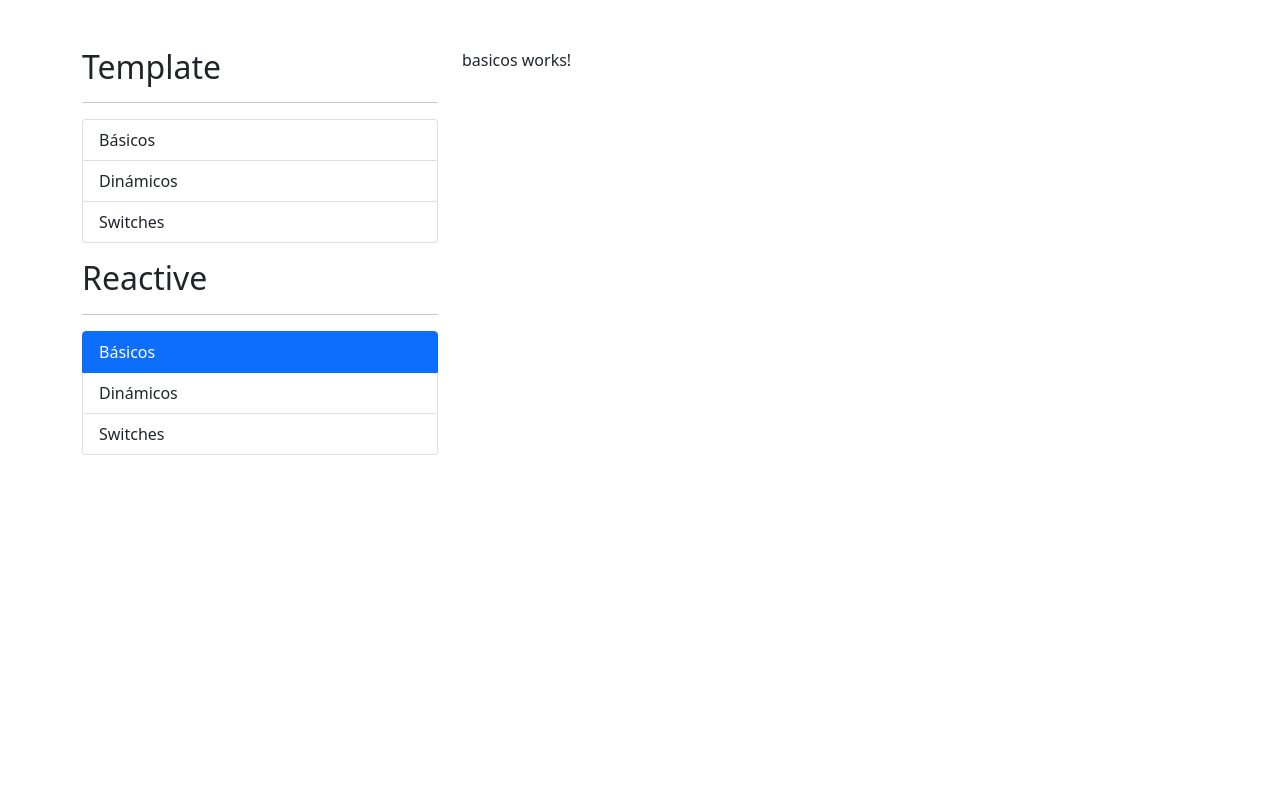
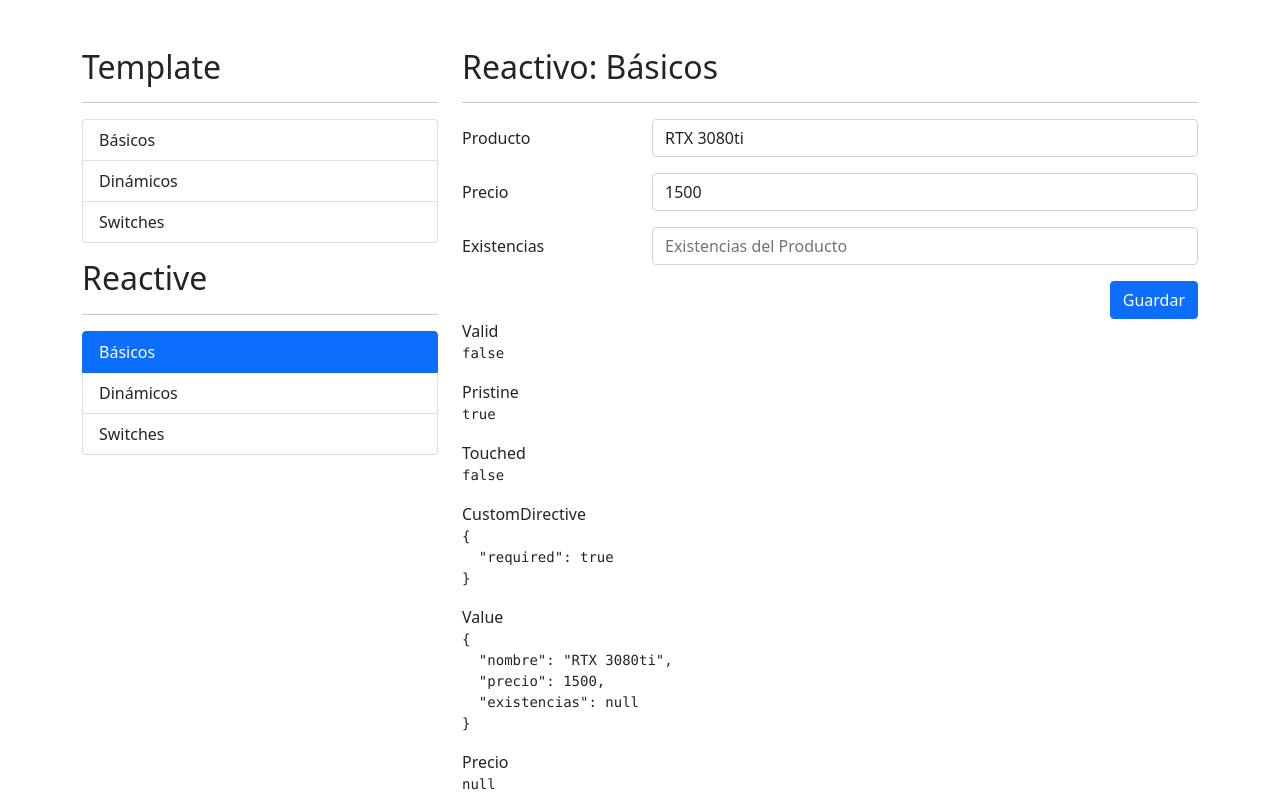
Before and after one commit to soRodriguezz/formularios-app-angular, an Angular app: page /reactive/basicos in a window 1280 px wide. Built offline with nearby package versions, Linux system fonts and the light colour scheme.

Commit message:
(feat) formulario reactivos

```diff
--- a/src/app/reactive/basicos/basicos.component.html
+++ b/src/app/reactive/basicos/basicos.component.html
@@ -1 +1,85 @@
-<p>basicos works!</p>
+<h2>Reactivo: Básicos</h2>
+<hr />
+
+<div class="row">
+  <div class="col">
+    <form (ngSubmit)="guardar()" autocomplete="off" [formGroup]="miFormulario">
+      <!-- CAMPO DE PRODUCTO -->
+      <div class="mb-3 row">
+        <label class="col-sm-3 col-form-label">Producto</label>
+        <div class="col-sm-9">
+          <input
+            type="text"
+            class="form-control"
+            placeholder="Nombre del Producto"
+            formControlName="nombre"
+          />
+          <span class="form-text text-danger" *ngIf="campoEsValido('nombre')"> Debe de ser de 3 letras </span>
+        </div>
+      </div>
+
+      <!-- CAMPO DE PRECIO -->
+      <div class="mb-3 row">
+        <label class="col-sm-3 col-form-label">Precio</label>
+        <div class="col-sm-9">
+          <input
+            type="number"
+            class="form-control"
+            placeholder="Precio del Producto"
+            formControlName="precio"
+          />
+          <span class="form-text text-danger"  *ngIf="campoEsValido('precio')">
+            El precio debe ser 0 o mayor
+          </span>
+        </div>
+      </div>
+
+      <!-- CAMPO DE EXISTENCIAS -->
+      <div class="mb-3 row">
+        <label class="col-sm-3 col-form-label">Existencias</label>
+        <div class="col-sm-9">
+          <input
+            type="number"
+            class="form-control"
+            placeholder="Existencias del Producto"
+            formControlName="existencias"
+          />
+          <span class="form-text text-danger"  *ngIf="campoEsValido('existencias')">
+            Las existencias deben ser 0 o mayor
+          </span>
+        </div>
+      </div>
+
+      <div class="row">
+        <div class="col">
+          <button type="submit" class="btn btn-primary float-end">
+            Guardar
+          </button>
+          <!-- [disabled]="miFormulario.invalid" -->
+        </div>
+      </div>
+    </form>
+  </div>
+</div>
+
+<div class="row">
+  <div class="col">
+    <span>Valid</span>
+    <pre>{{ miFormulario.valid }}</pre>
+
+    <span>Pristine</span>
+    <pre>{{ miFormulario.pristine }}</pre>
+
+    <span>Touched</span>
+    <pre>{{ miFormulario.touched }}</pre>
+
+    <span>CustomDirective</span>
+    <pre>{{ miFormulario.controls.existencias?.errors | json }}</pre>
+
+    <span>Value</span>
+    <pre>{{ miFormulario.value | json }}</pre>
+
+    <span>Precio</span>
+    <pre>{{ miFormulario.controls.precio.errors | json }}</pre>
+  </div>
+</div>
--- a/src/app/reactive/basicos/basicos.component.ts
+++ b/src/app/reactive/basicos/basicos.component.ts
@@ -1,4 +1,6 @@
+import { FormBuilder, Validators } from '@angular/forms';
 import { Component, OnInit } from '@angular/core';
+import { FormGroup } from '@angular/forms';
 
 @Component({
   selector: 'app-basicos',
@@ -8,9 +10,39 @@ import { Component, OnInit } from '@angular/core';
 })
 export class BasicosComponent implements OnInit {
 
-  constructor() { }
+  // miFormulario: FormGroup = new FormGroup({
+  //   nombre: new FormControl('RTX 4080ti'),
+  //   precio: new FormControl(1500),
+  //   existencias: new FormControl(5)
+  // });
+
+  miFormulario: FormGroup = this.fb.group({
+    nombre: [ , [Validators.required, Validators.minLength(3)]],
+    precio: [ , [Validators.required, Validators.min(0)]],
+    existencias: [ , [Validators.required, Validators.min(0)]]
+  });
+
+  constructor( private fb: FormBuilder ) { }
 
   ngOnInit(): void {
+    this.miFormulario.reset({
+      nombre: 'RTX 3080ti',
+      precio: 1500,
+      // existencias: 5
+    })
   }
 
+  campoEsValido( campo: string ) {
+    return this.miFormulario.controls[campo].errors
+        && this.miFormulario.controls[campo].touched;
+  }
+
+  guardar() {
+    if(this.miFormulario.invalid) {
+      this.miFormulario.markAllAsTouched();
+      return;
+    }
+    console.log(this.miFormulario.value);
+    this.miFormulario.reset();
+  }
 }
--- a/src/app/reactive/dinamicos/dinamicos.component.html
+++ b/src/app/reactive/dinamicos/dinamicos.component.html
@@ -1 +1,65 @@
-<p>dinamicos works!</p>
+<h2>Reactivos: <small> Dinámicos </small></h2>
+<hr />
+<form (ngSubmit)="guardar()" autocomplete="off" [formGroup]="miFormulario">
+  <!-- NOMBRE -->
+  <div class="mb-3 row">
+    <label class="col-sm3 col-form-label">Nombre</label>
+    <div class="col-sm-12">
+      <input
+        class="form-control"
+        placeholder="Nombre de la persona"
+        formControlName="nombre"
+      />
+      <span class="form-text text-danger" *ngIf="campoEsValido('nombre')">
+        Este campo es obligatorio
+      </span>
+    </div>
+  </div>
+
+  <!-- Agregar -->
+  <div class="mb-3 row">
+    <label class="col-sm3 col-form-label">Agregar</label>
+    <div class="col-sm-12">
+      <div class="input-group">
+        <input
+          class="form-control"
+          placeholder="Agregar favorito"
+          name="nuevoJuego"
+          [formControl]="nuevoFavorito"
+          (keyup.enter)="agregarFavorito()"
+        />
+        <button class="btn btn-outline-primary" type="button" (click)="agregarFavorito()">Agregar</button>
+      </div>
+    </div>
+  </div>
+
+  <!-- VISTA DE JUEGOS FAVORITOS -->
+  <div class="mb-3 row">
+    <label class="col-sm3 col-form-label">Favoritos</label>
+    <div class="col-sm-12" formArrayName="favoritos">
+      <div class="input-group mb-1" *ngFor="let favorito of favoritosArr.controls; let i = index">
+        <input class="form-control" [formControlName]="i" />
+        <button class="btn btn-outline-danger" (click)="borrar(i)" type="button">Eliminar</button>
+      </div>
+    </div>
+  </div>
+
+  <div class="row">
+    <div class="col-sm-12">
+      <button type="submit" class="btn btn-primary float-end">Guardar</button>
+    </div>
+  </div>
+</form>
+
+<span>Valid</span>
+<pre> {{ miFormulario.valid }}</pre>
+
+<span>Value</span>
+<pre> {{ miFormulario.value | json }}</pre>
+
+<span>Agregar juego</span>
+<pre> {{ nuevoFavorito.valid }}</pre>
+
+
+<span>Agregar juego</span>
+<pre> {{ nuevoFavorito.value }}</pre>
--- a/src/app/reactive/dinamicos/dinamicos.component.ts
+++ b/src/app/reactive/dinamicos/dinamicos.component.ts
@@ -1,4 +1,7 @@
-import { Component, OnInit } from '@angular/core';
+import { FormControl } from '@angular/forms';
+import { Component } from '@angular/core';
+import { FormArray, FormBuilder, FormGroup, Validators } from '@angular/forms';
+import { ThrowStmt } from '@angular/compiler';
 
 @Component({
   selector: 'app-dinamicos',
@@ -6,11 +9,48 @@ import { Component, OnInit } from '@angular/core';
   styles: [
   ]
 })
-export class DinamicosComponent implements OnInit {
+export class DinamicosComponent {
 
-  constructor() { }
+  miFormulario: FormGroup = this.fb.group({
+    nombre: [ , [Validators.required, Validators.minLength(3)]],
+    favoritos: this.fb.array([
+      ['Metal Gear', Validators.required],
+      ['Death Stranding', Validators.required],
+    ], Validators.required)
+  });
 
-  ngOnInit(): void {
+  nuevoFavorito: FormControl = this.fb.control('', Validators.required);
+
+  get favoritosArr() {
+    return this.miFormulario.get('favoritos') as FormArray;
+  }
+
+  constructor( private fb: FormBuilder ) { }
+
+  campoEsValido( campo: string ) {
+    return this.miFormulario.controls[campo].errors
+        && this.miFormulario.controls[campo].touched;
+  }
+
+  agregarFavorito() {
+    if(this.nuevoFavorito.invalid) {return;}
+
+    // this.favoritosArr.push(new FormControl(this.nuevoFavorito.value, Validators.required));
+    this.favoritosArr.push( this.fb.control(this.nuevoFavorito.value, Validators.required));
+    this.nuevoFavorito.reset();
+  }
+
+  borrar(i: number) {
+    this.favoritosArr.removeAt(i);
+  }
+
+  guardar() {
+    if(this.miFormulario.invalid) {
+      this.miFormulario.markAllAsTouched();
+      return;
+    }
+    console.log(this.miFormulario.value);
+    this.miFormulario.reset();
   }
 
 }
--- a/src/app/reactive/reactive.module.ts
+++ b/src/app/reactive/reactive.module.ts
@@ -5,12 +5,14 @@ import { ReactiveRoutingModule } from './reactive-routing.module';
 import { BasicosComponent } from './basicos/basicos.component';
 import { DinamicosComponent } from './dinamicos/dinamicos.component';
 import { SwitchesComponent } from './switches/switches.component';
+import { ReactiveFormsModule } from '@angular/forms';
 
 
 @NgModule({
   declarations: [BasicosComponent, DinamicosComponent, SwitchesComponent],
   imports: [
     CommonModule,
+    ReactiveFormsModule,
     ReactiveRoutingModule
   ]
 })
--- a/src/app/reactive/switches/switches.component.html
+++ b/src/app/reactive/switches/switches.component.html
@@ -1 +1,86 @@
-<p>switches works!</p>
+<h2>Reactivos: Switches</h2>
+<hr />
+
+<form [formGroup]="miFormulario" (ngSubmit)="guardar()">
+  <!-- RADIO -->
+  <div class="row mb-3">
+    <label class="col-sm-3 col-form-label">Género</label>
+    <div class="col-sm-9">
+      <div class="form-check">
+        <input
+          class="form-check-input"
+          type="radio"
+          value="M"
+          id="radioMasculino"
+          formControlName="genero"
+        />
+        <label class="form-check-label" for="radioMasculino"> Masculino </label>
+      </div>
+
+      <div class="form-check">
+        <input
+          class="form-check-input"
+          type="radio"
+          value="F"
+          id="radioFemenino"
+          formControlName="genero"
+        />
+        <label class="form-check-label" for="radioFemenino"> Femenino </label>
+      </div>
+    </div>
+
+    <!-- SWITCHES -->
+    <div class="row mb-3">
+      <label class="col-sm-3 col-form-label">Notificaciones</label>
+      <div class="col-sm-9">
+        <div class="form-check form-switch mt-2">
+          <input
+            class="form-check-input"
+            type="checkbox"
+            id="flexSwitchCheckChecked"
+            formControlName="notificaciones"
+          />
+          <label class="form-check-label" for="flexSwitchCheckChecked"
+            >Quiero recibir notificaciones</label
+          >
+        </div>
+      </div>
+    </div>
+
+    <!-- CHECKS -->
+    <div class="row mb-3">
+        <label class="col-sm-3 col-form-label"></label>
+        <div class="col-sm-9">
+            <div class="form-check">
+                <input class="form-check-input" type="checkbox" id="flexCheckDisabled" formControlName="condiciones">
+                <label class="form-check-label" for="flexCheckDisabled">
+                  Términos y condiciones
+                </label>
+              </div>
+        </div>
+    </div>
+
+    <div class="row">
+        <div class="col">
+            <button type="submit" class="btn btn-primary float-end" >
+                Guardar
+            </button>
+        </div>
+    </div>
+  </div>
+</form>
+
+<h5>valor formulario</h5>
+<pre>{{ miFormulario.value | json}}</pre>
+
+<h5>valor formulario</h5>
+<pre>{{ persona | json}}</pre>
+
+
+<h5>Valid:</h5>
+<pre>{{ miFormulario.valid | json}}</pre>
+
+<h5>Terminos:</h5>
+<!-- <pre>{{ miFormulario.controls?.terminos?.errors | json}}</pre> -->
+
+<!-- <pre>condiciones: </pre> -->
--- a/src/app/reactive/switches/switches.component.ts
+++ b/src/app/reactive/switches/switches.component.ts
@@ -1,4 +1,5 @@
 import { Component, OnInit } from '@angular/core';
+import { FormBuilder, FormGroup, Validators } from '@angular/forms';
 
 @Component({
   selector: 'app-switches',
@@ -8,9 +9,39 @@ import { Component, OnInit } from '@angular/core';
 })
 export class SwitchesComponent implements OnInit {
 
-  constructor() { }
+  miFormulario: FormGroup = this.fb.group({
+    genero: ['M', Validators.required],
+    notificaciones: [ true, Validators.required],
+    condiciones: [ false, Validators.requiredTrue],
+  });
+
+  persona = {
+    genero: 'F',
+    notificaciones: true,
+  }
+
+  constructor( private fb: FormBuilder) { }
 
   ngOnInit(): void {
+    this.miFormulario.reset({
+      ...this.persona,
+      condiciones: false
+    });
+
+    this.miFormulario.valueChanges.subscribe( ({ condiciones, ...restoArgs}) => {
+      // delete form.condiciones;
+      this.persona = restoArgs;
+    } );
+
+    // this.miFormulario.get('condiciones')?.valueChanges.subscribe( valor => {
+    //   console.log(valor);
+    // } );
+  }
+
+  guardar() {
+    const formValue = {...this.miFormulario.value};
+    delete formValue.condiciones;
+    this.persona = formValue;
   }
 
 }
--- a/src/app/template/dinamicos/dinamicos.component.html
+++ b/src/app/template/dinamicos/dinamicos.component.html
@@ -85,3 +85,6 @@
     </div>
   </div>
 </form>
+
+<span>Persona</span>
+<pre>{{ persona | json }}</pre>
```
